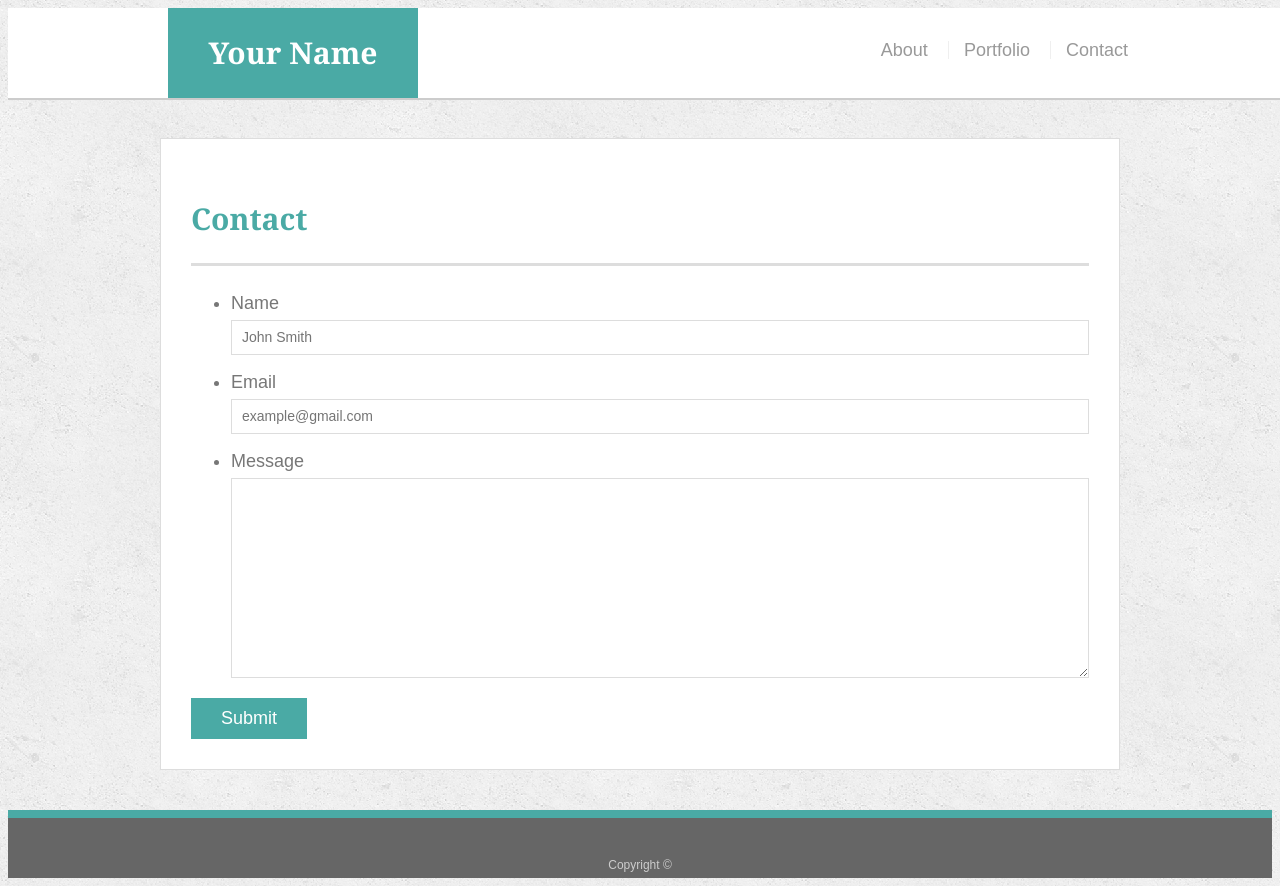
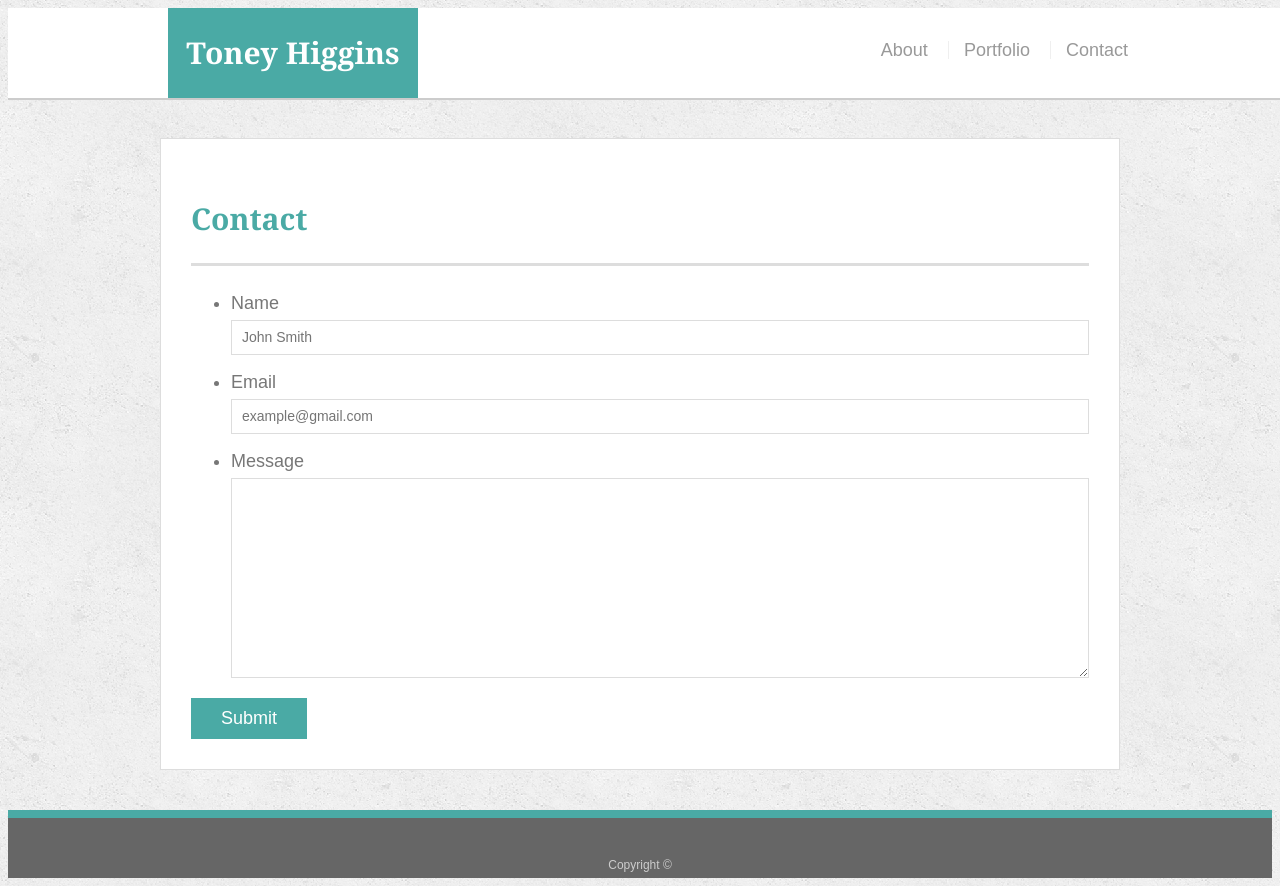
Before and after one commit to toneyhiggins2/Responsive-Portfolio, a plain HTML site: page contact.html in a window 1280 px wide. Drawn offline with Linux system fonts and the light colour scheme.

Commit message:
minor tweaks to personalize the pages

```diff
--- a/contact.html
+++ b/contact.html
@@ -3,7 +3,7 @@
 
 <head>
   <meta charset="UTF-8">
-  <title>Contact | Your Name</title>
+  <title>Contact | Toney Higgins</title>
   <link rel="stylesheet" type="text/css" href="assets/css/style.css">
 </head>
 
@@ -11,7 +11,7 @@
 
   <header id="masthead">
     <div class="container">
-      <a href="index.html" id="logo">Your Name</a>
+      <a href="index.html" id="logo">Toney Higgins</a>
       <nav>
         <a href="index.html">About</a>
         <a href="portfolio.html">Portfolio</a>
```
Also changed, not shown: index.html (+2 -2 lines), portfolio.html (+2 -2 lines).
